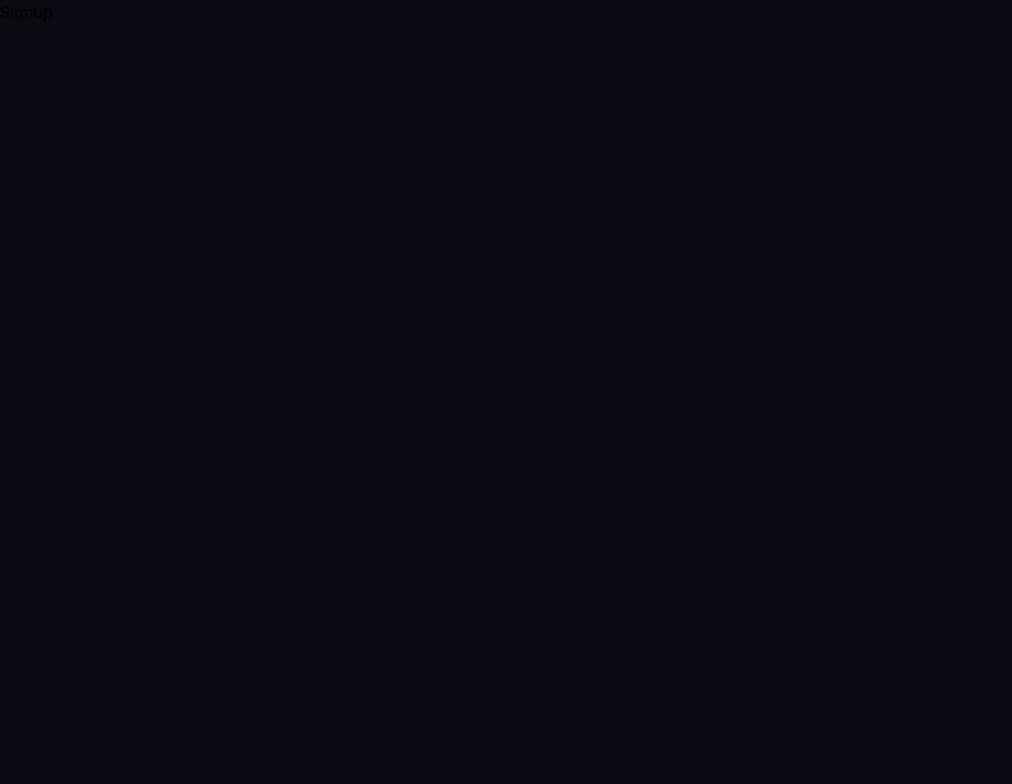
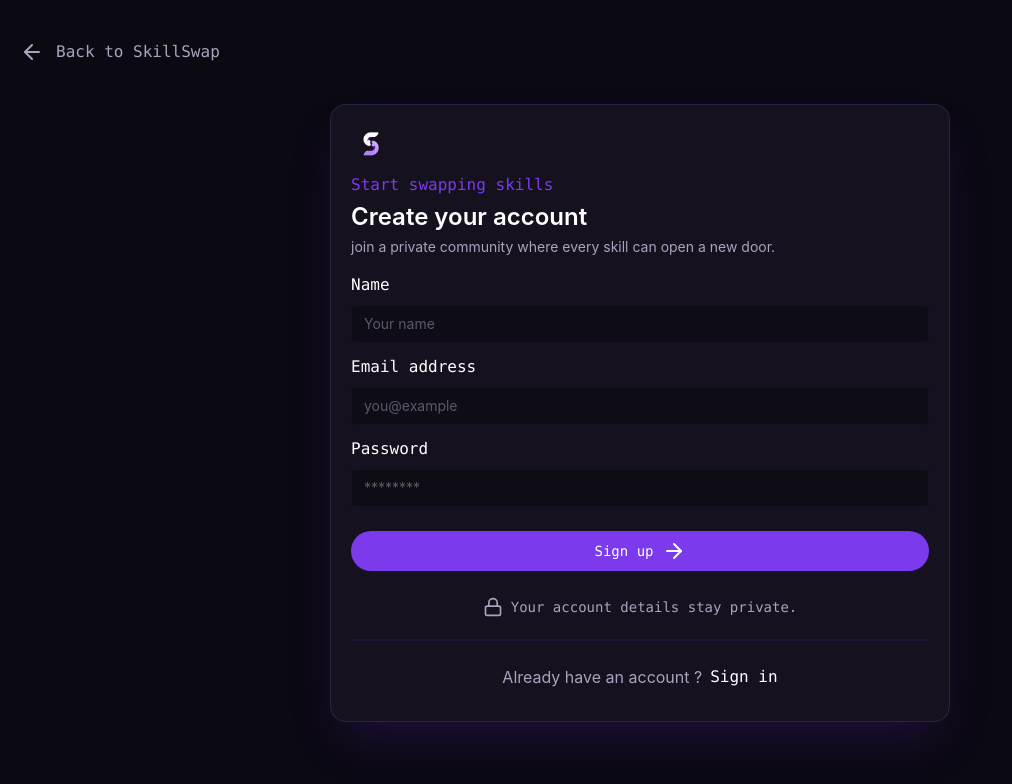
Before and after one commit to CoderKhay/Skill-Swap, a React app in the folder frontend/: page /signup in a window 1280 px wide. Shown: the top 784 px of the page, without its empty margins (0-1012 px from the left). Built offline with nearby package versions, Linux system fonts and the light colour scheme; the HTML template or start-up script is replaced by a standard one.

Commit message:
finished the sign up page

```diff
--- a/frontend/src/components/Auth/Signin.tsx
+++ b/frontend/src/components/Auth/Signin.tsx
@@ -21,7 +21,7 @@
             <h2 className="text-white text-2xl font-semibold">
               Sign in to SkillSwap
             </h2>
-            <p className="text-[#a9a3bd] text-sm font-mono ">
+            <p className="text-[#a9a3bd] text-sm ">
               Pick up where you left off and find your next skill exchange
             </p>
           </div>
--- a/frontend/src/components/Auth/Signup.tsx
+++ b/frontend/src/components/Auth/Signup.tsx
@@ -1,5 +1,95 @@
-const Signup = () => {
-  return <div>Signup</div>;
+import { Link } from "react-router";
+import { ArrowLeft, Lock } from "lucide-react";
+import Logo from "../../../src/assets/image.png";
+import { ArrowRight } from "lucide-react";
+
+const SignUp = () => {
+  return (
+    <div className="w-full min-h-screen p-5 ">
+      <Link
+        to=".."
+        className="text-[#a9a3bd] hover:text-white transition-all duration-150 flex gap-3 mb-10 mt-5 font-mono"
+      >
+        <ArrowLeft />
+        Back to SkillSwap
+      </Link>
+
+      <div className="sm:flex sm:justify-center">
+        <div className="bg-[#15111F] shadow-2xl shadow-[#5B21B6]/25 border border-[#a78bfa24] rounded-2xl p-5 w-full sm:w-[60%] md:w-[50%]">
+          <img src={Logo} alt="sillswap" className="w-10" />
+          <div className="mt-2 flex flex-col gap-1">
+            <h6 className="text-[#7C3AED] font-mono">Start swapping skills</h6>
+            <h2 className="text-white text-2xl font-semibold">
+              Create your account
+            </h2>
+            <p className="text-[#a9a3bd] text-sm ">
+              join a private community where every skill can open a new door.
+            </p>
+          </div>
+
+          <div className="mt-4 flex flex-col gap-3">
+            <div className="flex flex-col gap-2">
+              <label htmlFor="email" className="text-white font-mono">
+                Name
+              </label>
+              <input
+                id="email"
+                type="email"
+                className="bg-[#0e0c15] border border-[#7C3AED]/8 rounded-sm p-2 pl-3 text-[#a9a3bd] hover:border-[#7C3AED]/25 text-sm"
+                placeholder="Your name"
+              />
+            </div>
+            <div className="flex flex-col gap-2">
+              <label htmlFor="email" className="text-white font-mono">
+                Email address
+              </label>
+              <input
+                id="email"
+                type="email"
+                className="bg-[#0e0c15] border border-[#7C3AED]/8 rounded-sm p-2 pl-3 text-[#a9a3bd] hover:border-[#7C3AED]/25 text-sm"
+                placeholder="you@example"
+              />
+            </div>
+            <div className="flex flex-col gap-2">
+              <section className="flex justify-between">
+                <label htmlFor="email" className="text-white font-mono">
+                  Password
+                </label>
+              </section>
+              <input
+                id="email"
+                type="email"
+                className="bg-[#0e0c15] border border-[#7C3AED]/8 hover:border-[#7C3AED]/25 rounded-sm p-2 pl-3 text-[#a9a3bd] text-sm"
+                placeholder="********"
+              />
+            </div>
+
+            <button className="bg-[#7C3AED] text-white flex justify-center items-center gap-2 text-sm mt-3 p-2 rounded-3xl cursor-pointer font-mono">
+              <p>Sign up</p>
+              <ArrowRight />
+            </button>
+
+            <div className="flex items-center mt-3 justify-center gap-2 text-[#a9a3bd] text-sm font-mono">
+              <Lock width={20} />
+              <p>Your account details stay private.</p>
+            </div>
+
+            <hr className="border border-[#7C3AED]/10 mt-2" />
+
+            <div className="mt-3 mb-3 flex justify-center gap-2">
+              <p className="text-[#a9a3bd]">Already have an account ? </p>
+              <Link
+                to="/signin"
+                className="text-white hover:text-[#7C3AED] font-mono"
+              >
+                Sign in
+              </Link>
+            </div>
+          </div>
+        </div>
+      </div>
+    </div>
+  );
 };
 
-export default Signup;
+export default SignUp;
--- a/frontend/src/components/LandingPage/LandingPage.tsx
+++ b/frontend/src/components/LandingPage/LandingPage.tsx
@@ -25,7 +25,7 @@
 
         <Link
           to="/signin"
-          className="flex justify-center items-center h-7 w-20 bg-[#15111F] text-[#F4F1FA] text-xs md:text-sm p-2 border border-[#7C3AED]/8 hover:border-[#7C3AED]/20 rounded-2xl cursor-pointer font-mono"
+          className="flex justify-center items-center h-7 w-20 bg-[#15111F] text-darkmode-text text-xs md:text-sm p-2 border border-[#7C3AED]/8 hover:border-[#7C3AED]/20 rounded-2xl cursor-pointer font-mono"
         >
           Sign in
         </Link>
```
